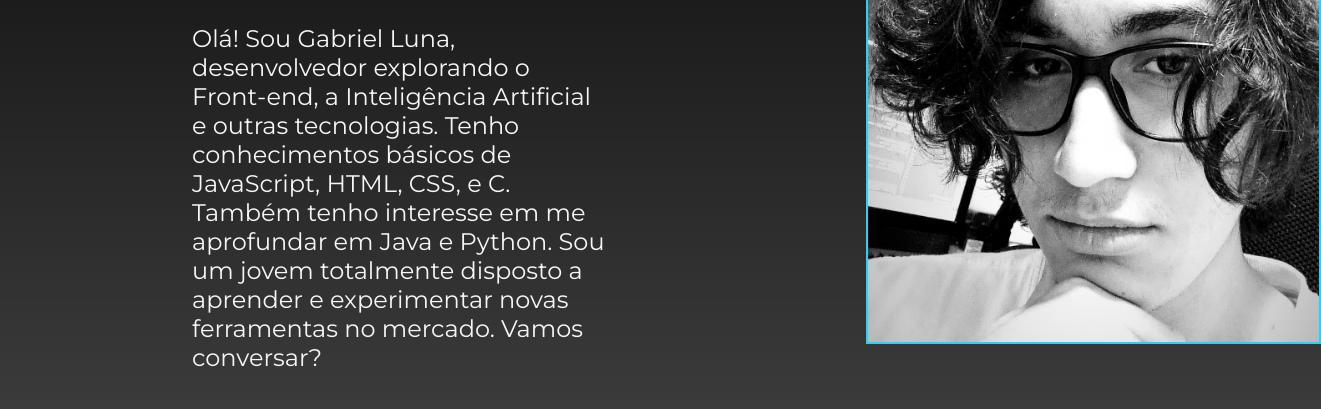
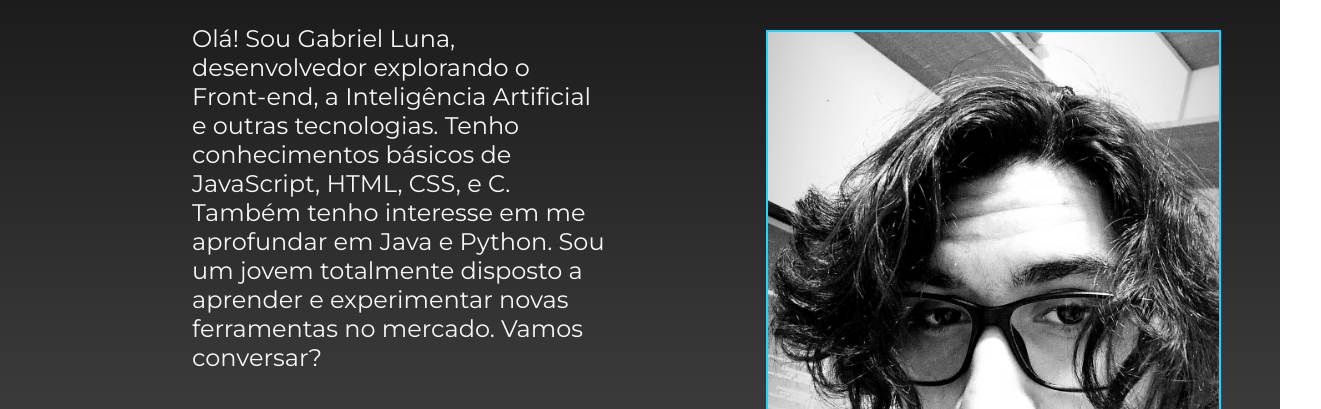
Before and after one commit to gabr1elluna/ONE_HTML_CSS, a plain HTML site: page index.html in a window 1280 px wide. Shown: the part 365-774 px from the top of the page, 1321 px wide, since content can reach past the window. Drawn offline with nearby package versions, Linux system fonts and the light colour scheme.

Commit message:
finalizado :)

```diff
--- a/styles/styles.css
+++ b/styles/styles.css
@@ -110,8 +110,6 @@ body {
 .profile-picture {
     margin: 10rem;
     position: relative;
-    top: -250px;
-    left: 100px;
     width:  35rem;
     height: 35rem;
     border: 2px solid var(--cor-terciaria);
```
